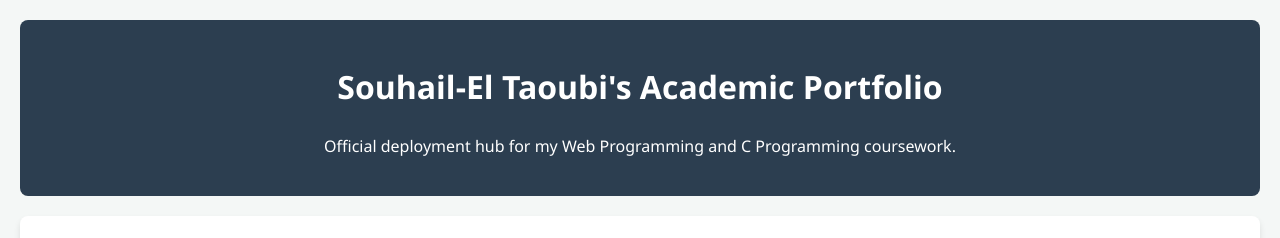
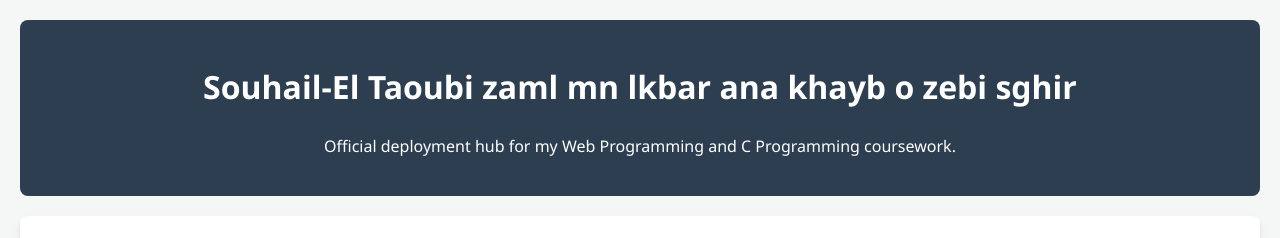
Before and after one commit to Manal245/SOUHAIL-ET-TAOUBI1, a plain HTML site: page index.html in a window 1280 px wide. Shown: the top 238 px of the page. Drawn offline with Linux system fonts and the light colour scheme.

Commit message:
Revise index.html for content and structure updates
Updated the content and structure of the portfolio webpage, including changes to the title and header text.

```diff
--- a/index.html
+++ b/index.html
@@ -3,13 +3,13 @@
 <head>
     <meta charset="UTF-8">
     <meta name="viewport" content="width=device-width, initial-scale=1.0">
-    <title>Souhail-El Taoubi - zaml mn lkbaar o khayb </title>
+    <title>Souhail-El Taoubi </title>
     <link rel="stylesheet" href="style.css">
 </head>
 <body>
 
     <header>
-        <h1>Souhail-El Taoubi's Academic Portfolio</h1>
+        <h1>Souhail-El Taoubi zaml mn lkbar ana khayb o zebi sghir </h1>
         <p>Official deployment hub for my Web Programming and C Programming coursework.</p>
     </header>
 
```
